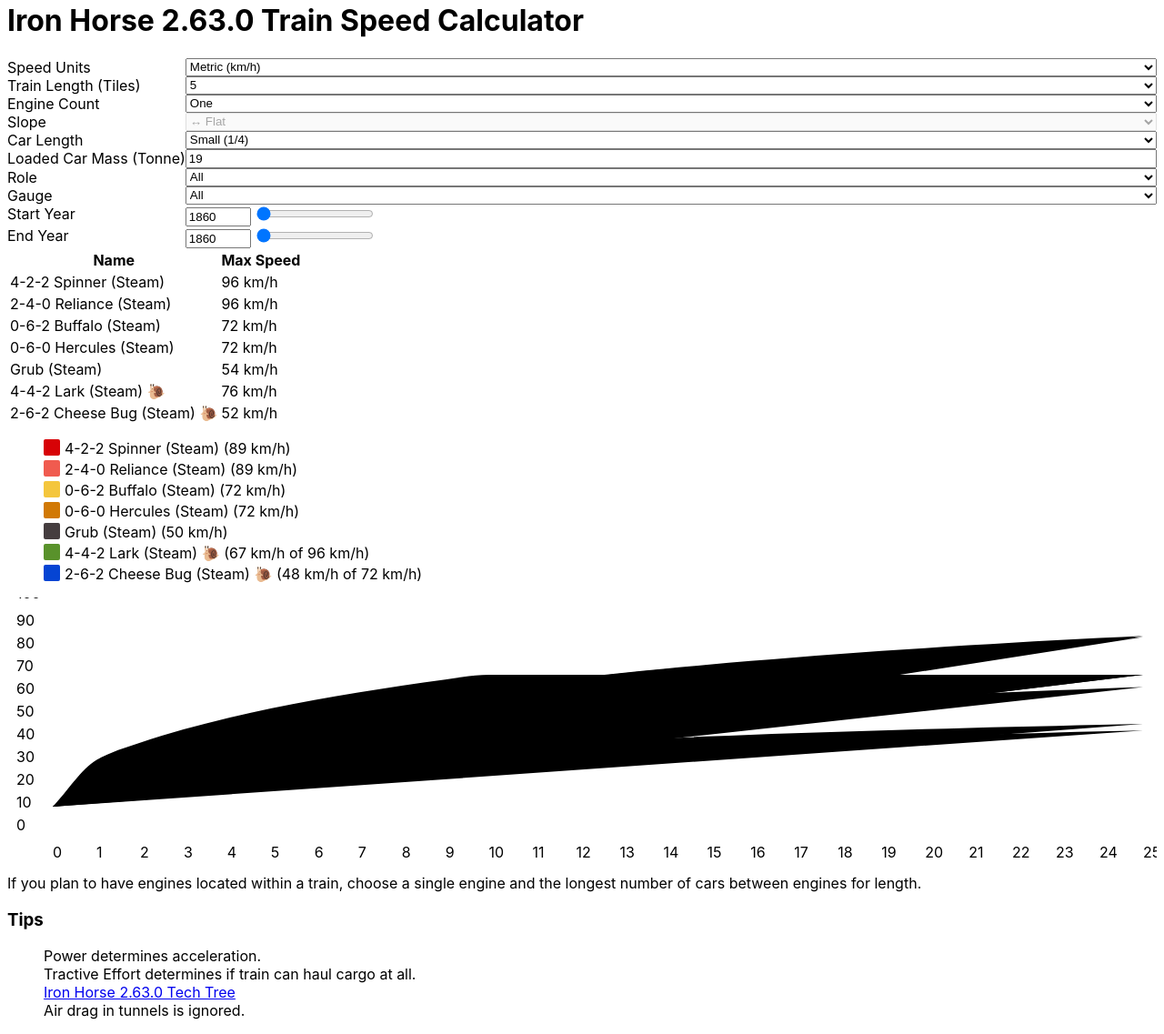
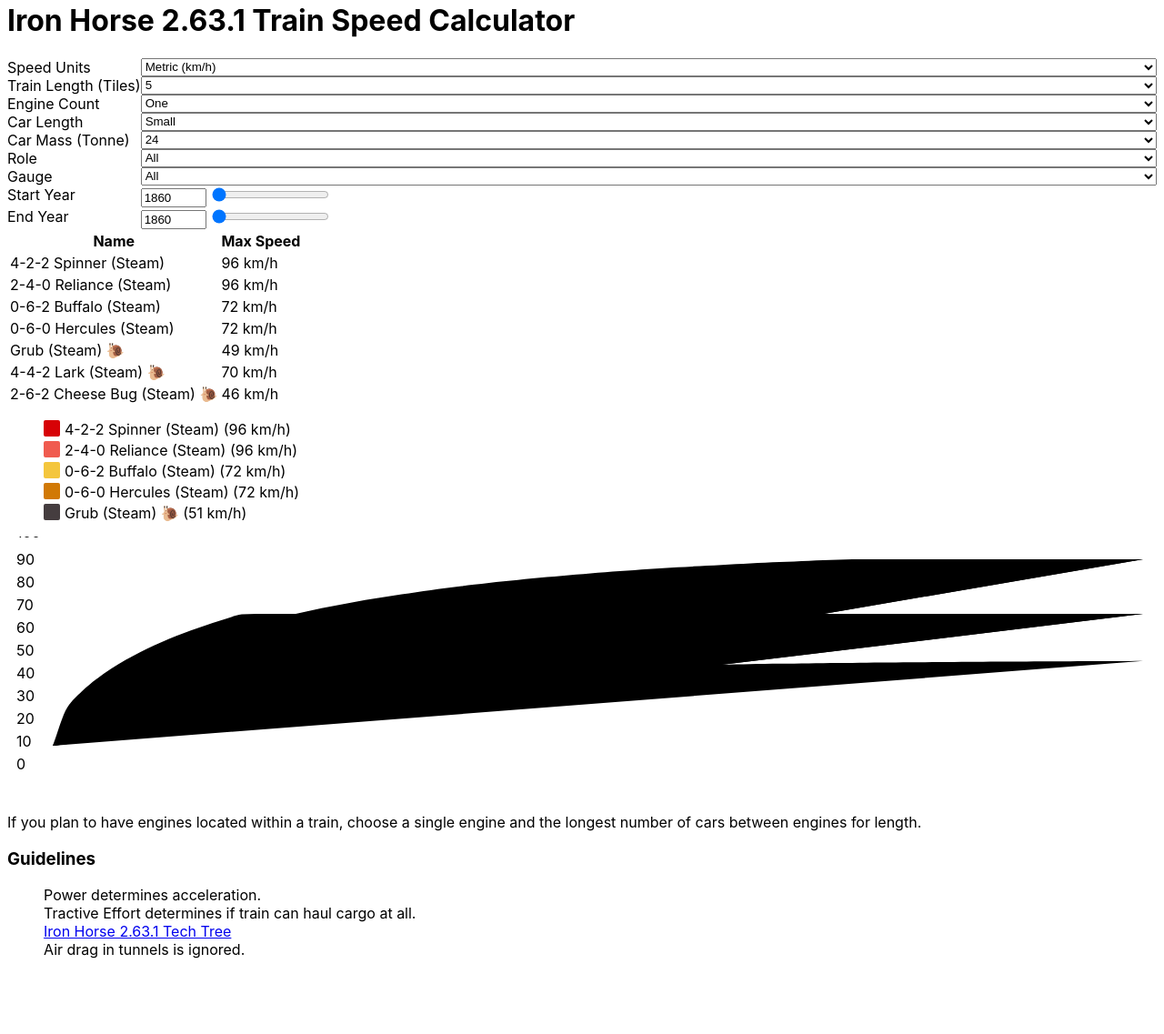
Before and after one commit to rpwjanzen/openttd-calculator, a website with bundled scripts: page index.html in a window 1280 px wide. Shown: the part 18-1155 px from the top of the page at 91% size. After the commit the page ends 1088 px from the top, so only its background shows below. Built offline with nearby package versions, Linux system fonts and the light colour scheme; files whose address does not match are found by name.

Commit message:
updates for 2.63.1

```diff
--- a/index.html
+++ b/index.html
@@ -1,9 +1,8 @@
 <!DOCTYPE html>
 <html lang="en-CA">
-
 <head>
     <meta charset="utf-8">
-    <title>Iron Horse 2.63.0 Train Speed Calculator</title>
+    <title>Iron Horse 2.63.1 Train Speed Calculator</title>
     <meta name="viewport" content="width=device-width, initial-scale=1">
     <link rel="stylesheet" href="lib/chartist.css">
     <link rel="stylesheet" href="lib/chartist-plugin-legend.css">
@@ -12,7 +11,7 @@
 
 <body>
     <header>
-        <h1>Iron Horse 2.63.0 Train Speed Calculator</h1>
+        <h1>Iron Horse 2.63.1 Train Speed Calculator</h1>
     </header>
     <form>
         <label for="speedUnits">Speed Units</label>
@@ -61,22 +60,22 @@
             <option value="2">Two</option>
         </select>
 
-        <label for="slope">Slope</label>
+        <!-- <label for="slope">Slope</label>
         <select id="slope" disabled>
             <option value="0">&#8596; Flat</option>
             <option value="1">&#8593; Uphill</option>
-        </select>
+        </select> -->
 
         <label for="carLength">Car Length</label>
         <select id="carLength">
-            <option value="0.25000">Small (1/4)</option>
-            <option value="0.33333">Medium (1/3)</option>
-            <option value="0.50000">Large (1/2)</option>
+            <option value="0.25000">Small</option>
+            <option value="0.33333">Medium</option>
+            <option value="0.50000">Large</option>
         </select>
 
-        <label for="carMass">Loaded Car Mass (Tonne)</label>
-        <input id="carMass" type="number" min="1" max="5000" value="19" step="1">
-        <!-- <select id="carMass">
+        <label for="carMass">Car Mass (Tonne)</label>
+        <!-- <input id="carMass" type="number" min="7" max="64" value="24" step="1" inputmode="numeric"> -->
+        <select id="carMass">
                 <option>8</option>
                 <option>10</option>
                 <option>12</option>
@@ -93,7 +92,7 @@
                 <option>38</option>
                 <option>40</option>
                 <option>64</option>
-            </select> -->
+            </select>
 
         <label for="roles">Role</label>
         <select id="roles">
@@ -152,11 +151,11 @@
         between engines for length.
     </aside>
     <footer>
-        <h3>Tips</h3>
+        <h3>Guidelines</h3>
         <ul>
             <li>Power determines acceleration.</li>
             <li>Tractive Effort determines if train can haul cargo at all.</li>
-            <li><a href="https://grf.farm/iron-horse/2.63.0/html/tech_tree_table_red.html">Iron Horse 2.63.0 Tech
+            <li><a href="https://grf.farm/iron-horse/2.63.1/html/tech_tree_table_red.html">Iron Horse 2.63.1 Tech
                     Tree</a></li>
             <li>Air drag in tunnels is ignored.</li>
         </ul>
--- a/src/Script.ts
+++ b/src/Script.ts
@@ -285,7 +285,8 @@
         const totalEnginePower = engine.power.mul(engineCount);
         const totalTe = engine.te.mul(engineCount);
         const dragCoefficient = 20 + 3 * (carCount + engineCount);
-        const maxDays = 25;
+        // const maxDays = 25; // this is actually 10 days (25 / 2.5) -> 10 days
+        const maxDays = 75;
 
         // const initialSpeed = Speed.KmPerHour(2);
         const initialSpeed = Speed.KmPerHour(14); // trains appear to hit 14km/h on first day
@@ -324,11 +325,11 @@
     const data = convertToDisplayUnits(speedUnits, speedsByEngineByDay);
 
     if (data[0] !== undefined) {
-        engineLabels.length = Math.min(15, engineLabels.length);
+        engineLabels.length = Math.min(5, engineLabels.length);
         legend = Chartist.plugins.legend({
             legendNames: engineLabels,
         });
-        data.length = Math.min(15, data.length);
+        data.length = Math.min(5, data.length);
 
         lineChart = new Chartist.Line('#chart', {
             labels: Object.keys(data[0]),
@@ -337,6 +338,8 @@
             high: topSpeed.toSpeedUnit(speedUnits),
             low: 0,
             fullWidth: true,
+            axisX: { showLabel: false, showGrid: false },
+            showPoint: false,
             plugins: [
                 legend
             ]
@@ -603,7 +606,7 @@
     '#speedUnits',
     '#trainLength',
     '#engineCount',
-    '#slope',
+    // '#slope',
     '#carLength',
     '#carMass',
     '#roles',
--- a/typings/chartist.d.ts
+++ b/typings/chartist.d.ts
@@ -14,6 +14,8 @@
     showLine: boolean,
     showPoint: boolean,
     width: number|undefined
+    axisX: { showLabel: boolean, showGrid: boolean },
+    axisY: { showLabel: boolean, showGrid: boolean }
   }
   interface LineChartData {
     labels: string[],
```
